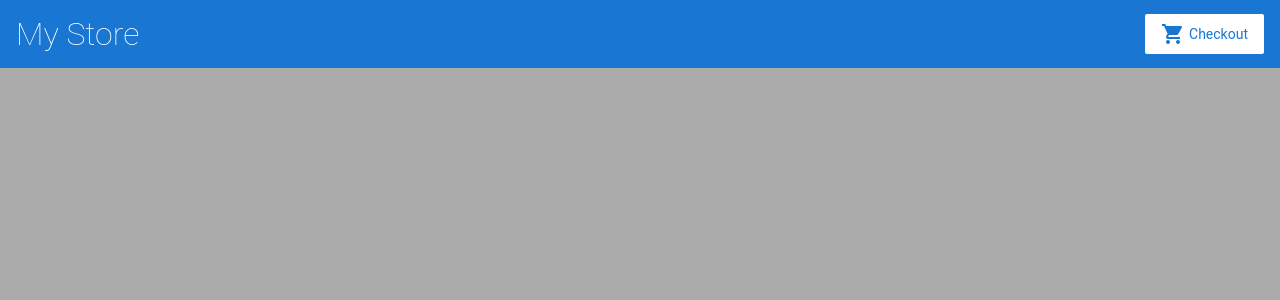
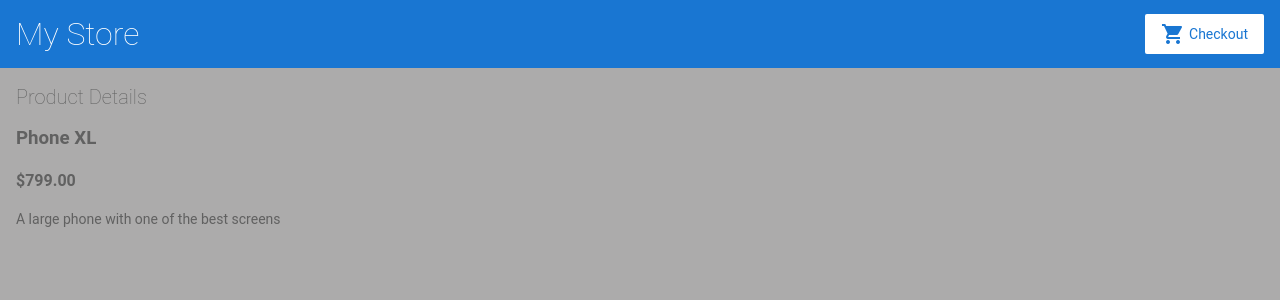
Before and after one commit to benjkent/angular-getting-started, an Angular app: page /products/1 in a window 1280 px wide. Before the commit this address led to /. Shown: the top 300 px of the page. Built offline with nearby package versions, Linux system fonts and the light colour scheme.

Commit message:
create routing for product-details component

```diff
--- a/src/app/product-details/product-details.component.html
+++ b/src/app/product-details/product-details.component.html
@@ -1 +1,7 @@
-<p>product-details works!</p>
+<h2>Product Details</h2>
+
+<div *ngIf="product">
+  <h3>{{ product.name }}</h3>
+  <h4>{{ product.price | currency }}</h4>
+  <p>{{ product.description }}</p>
+</div>
--- a/src/app/product-details/product-details.component.ts
+++ b/src/app/product-details/product-details.component.ts
@@ -1,15 +1,25 @@
 import { Component, OnInit } from '@angular/core';
+import { ActivatedRoute } from '@angular/router';
 
+import { Product, products } from '../products';
 @Component({
   selector: 'app-product-details',
   templateUrl: './product-details.component.html',
-  styleUrls: ['./product-details.component.css']
+  styleUrls: ['./product-details.component.css'],
 })
 export class ProductDetailsComponent implements OnInit {
-
-  constructor() { }
+  constructor(private route: ActivatedRoute) {}
 
   ngOnInit(): void {
+    //First get the product id from the current route.
+    const routeParams = this.route.snapshot.paramMap;
+
+    const productIdFromRoute = Number(routeParams.get('productId'));
+
+    // Find the product that corresponds with the id provided in the route.
+    this.product = products.find(
+      (product) => product.id === productIdFromRoute
+    );
   }
-
+  product: Product | undefined;
 }
--- a/src/app/product-list/product-list.component.html
+++ b/src/app/product-list/product-list.component.html
@@ -2,7 +2,12 @@
 
 <div *ngFor="let product of products">
   <h3>
-    <a [title]="product.name + ' details'"> {{ product.name }}</a>
+    <a
+      [title]="product.name + ' details'"
+      [routerLink]="['/products', product.id]"
+    >
+      {{ product.name }}
+    </a>
   </h3>
 
   <p *ngIf="product.description">Description: {{ product.description }}</p>
```
Also changed, not shown: src/app/app.module.ts (+5 -7 lines).
